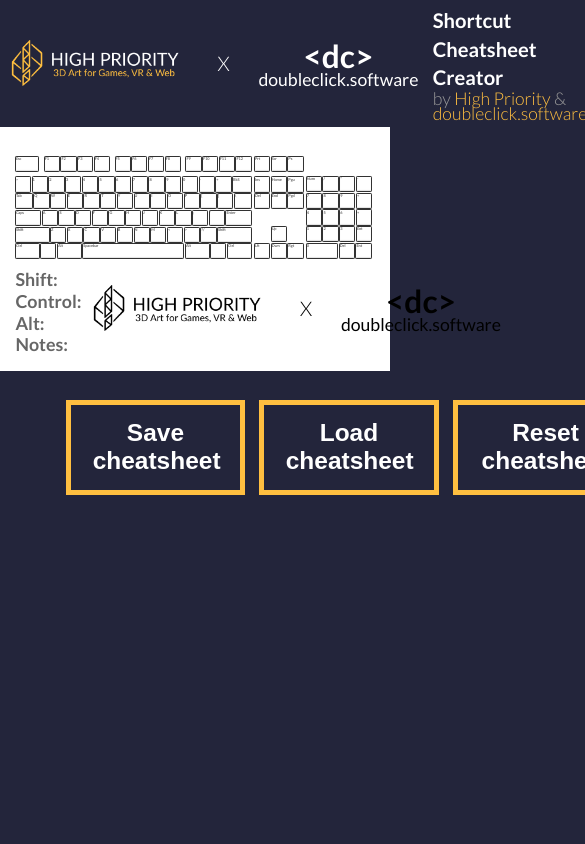
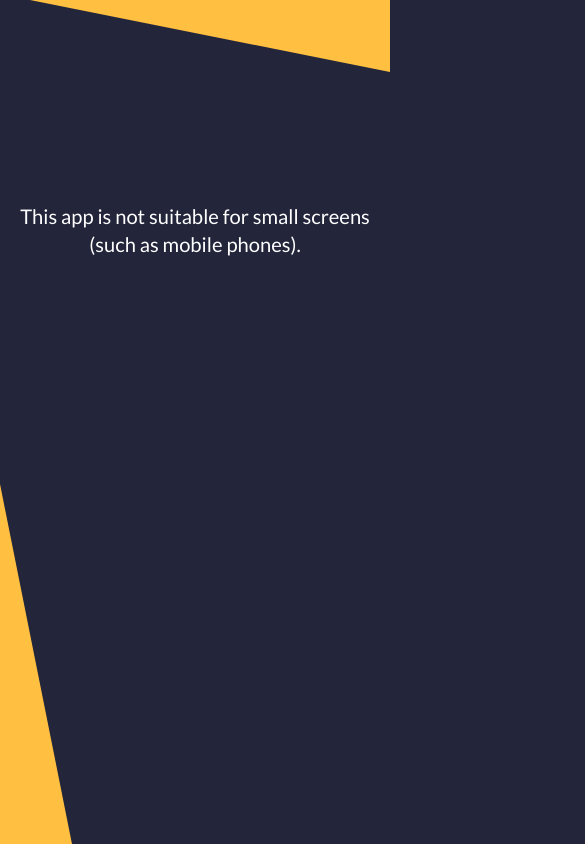
Before and after one commit to timmeromberg/cheatsheet-creator, a React (Vite) app: page /cheatsheet in a window 390 px wide. Shown: the top 844 px of the page, 585 px wide, since content can reach past the window. Built offline with nearby package versions, Linux system fonts and the light colour scheme.

Commit message:
no suitable for small screens warning

```diff
--- /dev/null
+++ b/src/components/WindowWidthCheck.tsx
@@ -0,0 +1,76 @@
+import React, { useState, useEffect } from "react";
+import { makeStyles } from "../styles/theme";
+import { base, pixels } from "../styles/base";
+import { m } from "../styles/queries";
+import { ColorHex } from "../styles/colors";
+import { ButtonSize, ButtonType } from "./atoms/Button";
+
+interface WindowWidthCheckProps {
+  minWidth: number;
+  children: JSX.Element;
+}
+
+const WindowWidthCheck = ({ children, minWidth }: WindowWidthCheckProps) => {
+  const [windowWidth, setWindowWidth] = useState(window.innerWidth);
+  const { classes, cx } = useStyles();
+
+  useEffect(() => {
+    const handleResize = () => {
+      setWindowWidth(window.innerWidth);
+    };
+
+    window.addEventListener("resize", handleResize);
+    return () => {
+      window.removeEventListener("resize", handleResize);
+    };
+  }, []);
+
+  return (
+    <>
+      {windowWidth >= minWidth ? (
+        children
+      ) : (
+        <div>
+          <div className={cx(classes.windowWidthCheckTopTriangle)} />
+          <div className={cx(classes.windowWidthCheck)}>
+            This app is not suitable for small screens (such as mobile phones).
+          </div>
+          <div className={cx(classes.windowWidthCheckBottomTriangle)} />
+        </div>
+      )}
+    </>
+  );
+};
+
+const useStyles = makeStyles()((_) => ({
+  windowWidthCheck: {
+    color: ColorHex.WHITE,
+    textAlign: "center",
+    paddingTop: base(7),
+    fontSize: base(0.7),
+    lineHeight: base(1),
+    index: 1,
+  },
+  windowWidthCheckTopTriangle: {
+    width: 0,
+    height: 0,
+    borderStyle: "solid",
+    borderWidth: "0 " + pixels(base(10)) + "px " + pixels(base(2)) + "px 0",
+    borderColor: "transparent " + ColorHex.AMBER + " transparent transparent",
+    right: 0,
+    top: 0,
+    position: "absolute",
+  },
+  windowWidthCheckBottomTriangle: {
+    width: 0,
+    height: 0,
+    borderStyle: "solid",
+    borderWidth: pixels(base(10)) + "px 0 0 " + pixels(base(2)) + "px",
+    borderColor: "transparent transparent transparent " + ColorHex.AMBER,
+    left: 0,
+    bottom: 0,
+    position: "absolute",
+  },
+}));
+
+export default WindowWidthCheck;
--- a/src/components/atoms/Button.tsx
+++ b/src/components/atoms/Button.tsx
@@ -2,10 +2,11 @@
 import { makeStyles } from "../../styles/theme";
 import { base } from "../../styles/base";
 import { ColorHex } from "../../styles/colors";
+import { m, xl } from "../../styles/queries";
 
 export enum ButtonType {
-  NORMAL = 'NORMAL',
-  WARNING = 'WARNING'
+  NORMAL = "NORMAL",
+  WARNING = "WARNING",
 }
 
 export enum ButtonSize {
@@ -17,12 +18,12 @@
   label: string;
   onClick: () => void;
   size: ButtonSize;
-  type?: ButtonType
+  type?: ButtonType;
 }
 
 const Button = ({ label, onClick, size, type }: ButtonProps): JSX.Element => {
-  const type_ = type ? type : ButtonType.NORMAL
-  const size_ = size ? size: ButtonType.NORMAL
+  const type_ = type ? type : ButtonType.NORMAL;
+  const size_ = size ? size : ButtonType.NORMAL;
   const { classes, cx } = useStyles({ size: size_, type: type_ });
 
   return (
@@ -32,9 +33,13 @@
   );
 };
 
-const useStyles = makeStyles<{ size: ButtonSize, type: ButtonType }>()((_, { size, type }) => ({
+const useStyles = makeStyles<{ size: ButtonSize; type: ButtonType }>()(
+  (_, { size, type }) => ({
     button: {
       fontSize: base(size === ButtonSize.NORMAL ? 0.5 : 0.85),
+      [m]: {
+        fontSize: base(size === ButtonSize.NORMAL ? 0.5 : 0.7),
+      },
       fontWeight: 700,
       cursor: "pointer",
       minWidth: base(3),
@@ -46,16 +51,19 @@
           : `${base(0.5)} ${base(0.75)}`,
       backgroundColor: ColorHex.DARK_BLUE,
       color: ColorHex.WHITE,
-    border: "5px solid " + (type === ButtonType.NORMAL ? ColorHex.AMBER : ColorHex.MAROON),
+      border:
+        "5px solid " +
+        (type === ButtonType.NORMAL ? ColorHex.AMBER : ColorHex.MAROON),
       "&:hover": {
-      backgroundColor: type === ButtonType.NORMAL ? ColorHex.AMBER : ColorHex.MAROON,
-
+        backgroundColor:
+          type === ButtonType.NORMAL ? ColorHex.AMBER : ColorHex.MAROON,
       },
       "&:active": {
         backgroundColor: ColorHex.WHITE,
         border: "5px solid " + ColorHex.WHITE,
       },
     },
-}));
+  })
+);
 
 export default Button;
--- a/src/components/templates/ToolsModal.tsx
+++ b/src/components/templates/ToolsModal.tsx
@@ -4,12 +4,10 @@
 import { base, pixels } from "../../styles/base";
 import { ColorHex, hexToRgba } from "../../styles/colors";
 import { ModalKey, useModalContext } from "../../hooks/ModalProvider";
-import { jsx } from "@emotion/react";
-import JSX = jsx.JSX;
 
 interface ToolsModalProps {
   modalKey: ModalKey;
-  children: JSX.Element[] | JSX.Element;
+  children: React.ReactNode;
 }
 
 const ToolsModal = ({ modalKey, children }: ToolsModalProps): JSX.Element => {
--- a/src/main.tsx
+++ b/src/main.tsx
@@ -10,6 +10,7 @@
 import { Modals } from "./components/Modals";
 import GlobalStylesComponent from "./components/GlobalStylesComponent";
 import ErrorBoundary from "./application/ErrorBoundary";
+import WindowWidthCheck from "./components/WindowWidthCheck";
 
 const router = createBrowserRouter([
   {
@@ -26,10 +27,12 @@
   <React.StrictMode>
     <ErrorBoundary>
       <GlobalStylesComponent>
-        <ModalProvider>
-          <RouterProvider router={router} />
-          <Modals />
-        </ModalProvider>
+        <WindowWidthCheck minWidth={800}>
+          <ModalProvider>
+            <RouterProvider router={router} />
+            <Modals />
+          </ModalProvider>
+        </WindowWidthCheck>
       </GlobalStylesComponent>
     </ErrorBoundary>
   </React.StrictMode>
```
Lines whose indentation alone changed are shown as unchanged.
